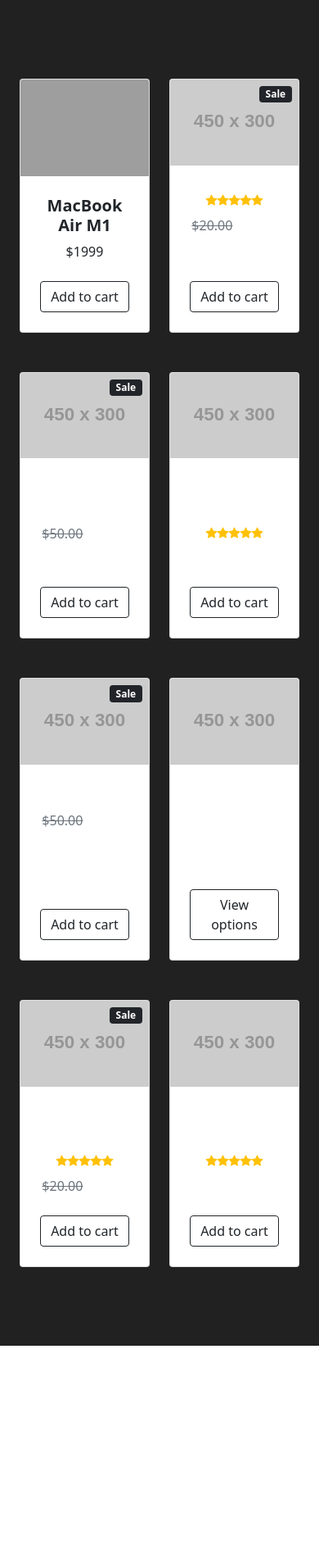
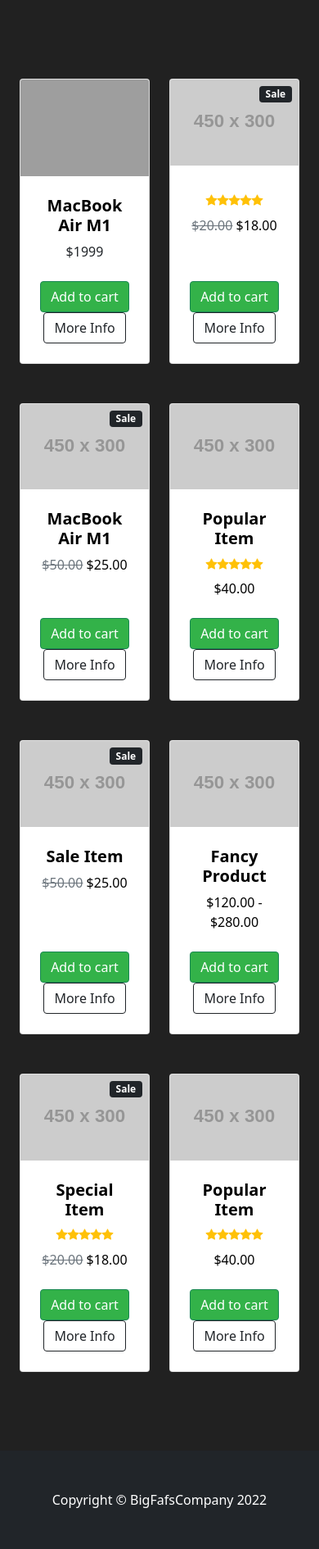
Before and after one commit to DavidFaf/BigFafs-Store, a Flask app: page /market in a window 390 px wide. Shown: the part 56-1946 px from the top of the page at 82% size. Before the commit the page ends 1698 px from the top, so only its background shows below. Run offline with Flask 2, Linux system fonts and the light colour scheme; data comes from the database, SQL or seed files in the repository; grey boxes labelled with a size stand in for pictures from a placeholder-image service; some libraries are stand-ins or nearby versions; grey boxes are pictures that could not be loaded.

Commit message:
Changed buttons and implemented "more info" page

```diff
--- a/market/routes.py
+++ b/market/routes.py
@@ -45,7 +45,6 @@
 
     form = LoginForm()
 
-
     attempted_user = User.query.filter_by(username=form.username.data).first()
     if form.validate_on_submit():
         if attempted_user and attempted_user.password_checker(
@@ -64,8 +63,13 @@
 @app.route('/cart', methods=['GET', 'POST'])
 @login_required
 def cart_page():
+    return render_template('cart.html')
 
-    return render_template('cart.html')
+@app.route('/info')
+def more_info():
+    return render_template('info.html')
+
+
 
 @app.route('/logout')
 def logout_page():
--- a/market/templates/base.html
+++ b/market/templates/base.html
@@ -35,11 +35,13 @@
             {% if current_user.is_authenticated %}
             <ul class="navbar-nav">
                 <li class="nav-item">
+                    <a href="{{url_for('cart_page')}}">
                     <button class="btn btn-outline-light" type="submit">
                         <i class="bi-cart-fill me-1"></i>
                         Cart
                         <span class="badge bg-dark text-white ms-1 rounded-pill">0</span>
                     </button>
+                </a>
                 </li>
             </ul>
             <ul class="navbar-nav">
@@ -83,6 +85,7 @@
     {% endif %}
     {% endwith %}
     <!-- Future Content here -->
+
     {% block body %}
     {% endblock %}
 
@@ -106,5 +109,13 @@
         color: white
     }
 </style>
+<!-- Footer-->
+<footer class="py-5 bg-dark">
+    <div class="container"><p class="m-0 text-center text-white">Copyright &copy; BigFafsCompany 2022</p></div>
+</footer>
+<!-- Bootstrap core JS-->
+<script src="https://cdn.jsdelivr.net/npm/bootstrap@5.1.3/dist/js/bootstrap.bundle.min.js"></script>
+<!-- Core theme JS-->
+<script src="js/scripts.js"></script>
 
 </html>
--- a/market/templates/market_place.html
+++ b/market/templates/market_place.html
@@ -62,7 +62,9 @@
                     </div>
                     <!-- Product actions-->
                     <div class="card-footer p-4 pt-0 border-top-0 bg-transparent">
-                        <div class="text-center"><a class="btn btn-outline-dark mt-auto" href="#">Add to cart</a></div>
+                        <div class="text-center"><a class="btn btn-outline btn-success" href="#">Add to cart</a>
+                            <a href="{{url_for('more_info')}}"><button class="btn btn-outline-dark mt-auto">More Info</button></a>
+                        </div>
                     </div>
                 </div>
             </div>
@@ -87,12 +89,14 @@
                             </div>
                             <!-- Product price-->
                             <span class="text-muted text-decoration-line-through">$20.00</span>
-                            $18.00
+                            <span class="price">$18.00</span>
                         </div>
                     </div>
                     <!-- Product actions-->
                     <div class="card-footer p-4 pt-0 border-top-0 bg-transparent">
-                        <div class="text-center"><a class="btn btn-outline-dark mt-auto" href="#">Add to cart</a></div>
+                        <div class="text-center"><a class="btn btn-outline btn-success" href="#">Add to cart</a>
+                            <a href="{{url_for('more_info')}}"><button class="btn btn-outline-dark mt-auto">More Info</button></a>
+                        </div>
                     </div>
                 </div>
             </div>
@@ -109,12 +113,14 @@
                             <h5 class="fw-bolder">{{ item.name }}</h5>
                             <!-- Product price-->
                             <span class="text-muted text-decoration-line-through">$50.00</span>
-                            $25.00
+                            <span class="price">$25.00</span>
                         </div>
                     </div>
                     <!-- Product actions-->
                     <div class="card-footer p-4 pt-0 border-top-0 bg-transparent">
-                        <div class="text-center"><a class="btn btn-outline-dark mt-auto" href="#">Add to cart</a></div>
+                        <div class="text-center"><a class="btn btn-outline btn-success" href="#">Add to cart</a>
+                            <a href="{{url_for('more_info')}}"><button class="btn btn-outline-dark mt-auto">More Info</button></a>
+                        </div>
                     </div>
                 </div>
             </div>
@@ -136,12 +142,14 @@
                                 <div class="bi-star-fill"></div>
                             </div>
                             <!-- Product price-->
-                            $40.00
+                            <span class="price">$40.00</span>
                         </div>
                     </div>
                     <!-- Product actions-->
                     <div class="card-footer p-4 pt-0 border-top-0 bg-transparent">
-                        <div class="text-center"><a class="btn btn-outline-dark mt-auto" href="#">Add to cart</a></div>
+                        <div class="text-center"><a class="btn btn-outline btn-success" href="#">Add to cart</a>
+                            <a href="{{url_for('more_info')}}"><button class="btn btn-outline-dark mt-auto">More Info</button></a>
+                        </div>
                     </div>
                 </div>
             </div>
@@ -158,12 +166,14 @@
                             <h5 class="fw-bolder">Sale Item</h5>
                             <!-- Product price-->
                             <span class="text-muted text-decoration-line-through">$50.00</span>
-                            $25.00
+                            <span class="price">$25.00</span>
                         </div>
                     </div>
                     <!-- Product actions-->
                     <div class="card-footer p-4 pt-0 border-top-0 bg-transparent">
-                        <div class="text-center"><a class="btn btn-outline-dark mt-auto" href="#">Add to cart</a></div>
+                        <div class="text-center"><a class="btn btn-outline btn-success" href="#">Add to cart</a>
+                            <a href="{{url_for('more_info')}}"><button class="btn btn-outline-dark mt-auto">More Info</button></a>
+                        </div>
                     </div>
                 </div>
             </div>
@@ -177,12 +187,14 @@
                             <!-- Product name-->
                             <h5 class="fw-bolder">Fancy Product</h5>
                             <!-- Product price-->
-                            $120.00 - $280.00
+                            <span class="price">$120.00 - $280.00</span>
                         </div>
                     </div>
                     <!-- Product actions-->
                     <div class="card-footer p-4 pt-0 border-top-0 bg-transparent">
-                        <div class="text-center"><a class="btn btn-outline-dark mt-auto" href="#">View options</a></div>
+                        <div class="text-center"><a class="btn btn-outline btn-success" href="#">Add to cart</a>
+                            <a href="{{url_for('more_info')}}"><button class="btn btn-outline-dark mt-auto">More Info</button></a>
+                        </div>
                     </div>
                 </div>
             </div>
@@ -207,12 +219,14 @@
                             </div>
                             <!-- Product price-->
                             <span class="text-muted text-decoration-line-through">$20.00</span>
-                            $18.00
+                            <span class="price">$18.00</span>
                         </div>
                     </div>
                     <!-- Product actions-->
                     <div class="card-footer p-4 pt-0 border-top-0 bg-transparent">
-                        <div class="text-center"><a class="btn btn-outline-dark mt-auto" href="#">Add to cart</a></div>
+                        <div class="text-center"><a class="btn btn-outline btn-success" href="#">Add to cart</a>
+                            <a href="{{url_for('more_info')}}"><button class="btn btn-outline-dark mt-auto">More Info</button></a>
+                        </div>
                     </div>
                 </div>
             </div>
@@ -234,12 +248,14 @@
                                 <div class="bi-star-fill"></div>
                             </div>
                             <!-- Product price-->
-                            $40.00
+                            <span class="price">$40.00</span>
                         </div>
                     </div>
                     <!-- Product actions-->
                     <div class="card-footer p-4 pt-0 border-top-0 bg-transparent">
-                        <div class="text-center"><a class="btn btn-outline-dark mt-auto" href="#">Add to cart</a></div>
+                        <div class="text-center"><a class="btn btn-outline btn-success" href="#">Add to cart</a>
+                            <a href="{{url_for('more_info')}}"><button class="btn btn-outline-dark mt-auto">More Info</button></a>
+                        </div>
                     </div>
                 </div>
             </div>
@@ -247,4 +263,12 @@
         {% endfor %}
     </div>
 </section>
+<style>
+    .fw-bolder, .price{
+        color: black;
+    }
+    .btn-success{
+        background-color: #33b249;
+    }
+</style>
 {% endblock %}
```
Also changed, not shown: market/templates/info.html (added, +153 -0 lines).
